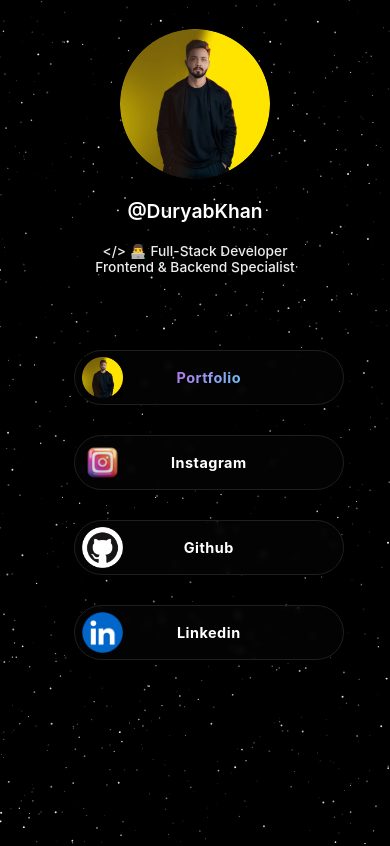
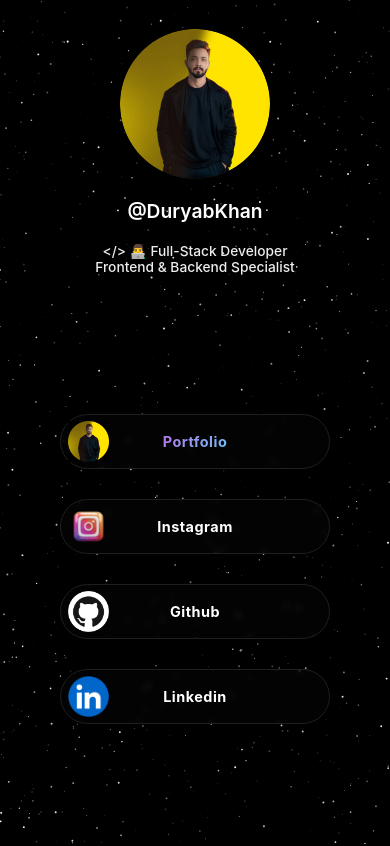
Before and after one commit to devduryab/social-app, a plain HTML site: page index.html in a window 390 px wide. Drawn offline with Linux system fonts and the light colour scheme.

Commit message:
Minor changes done

```diff
--- a/style.css
+++ b/style.css
@@ -383,8 +383,7 @@ body{
     }
     .socialsSection{
         height: 40%;
-        margin-top: 7rem;
-        margin-left: 4rem;
+        margin: auto;
     }
 
     .socialbuttons{
```
